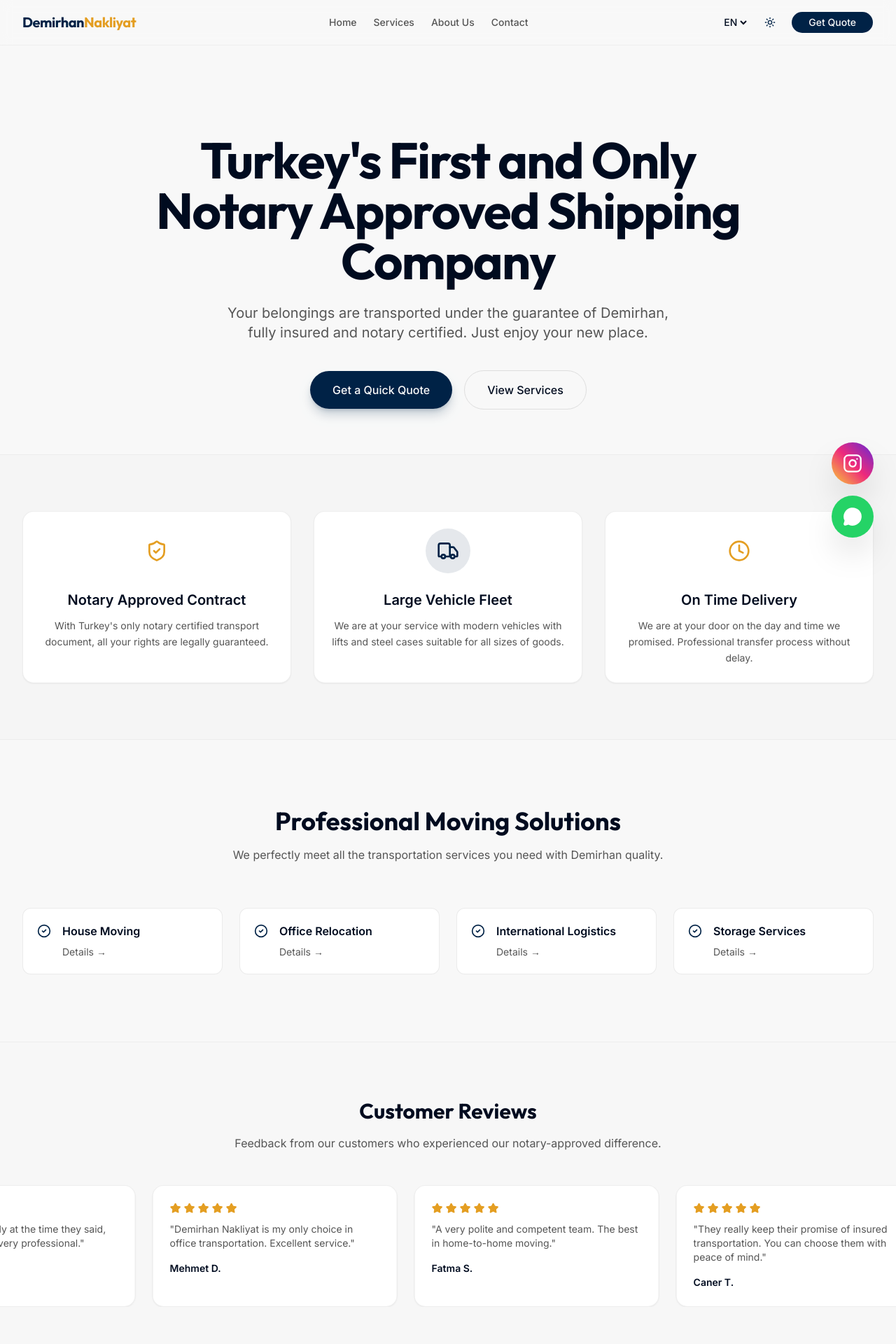
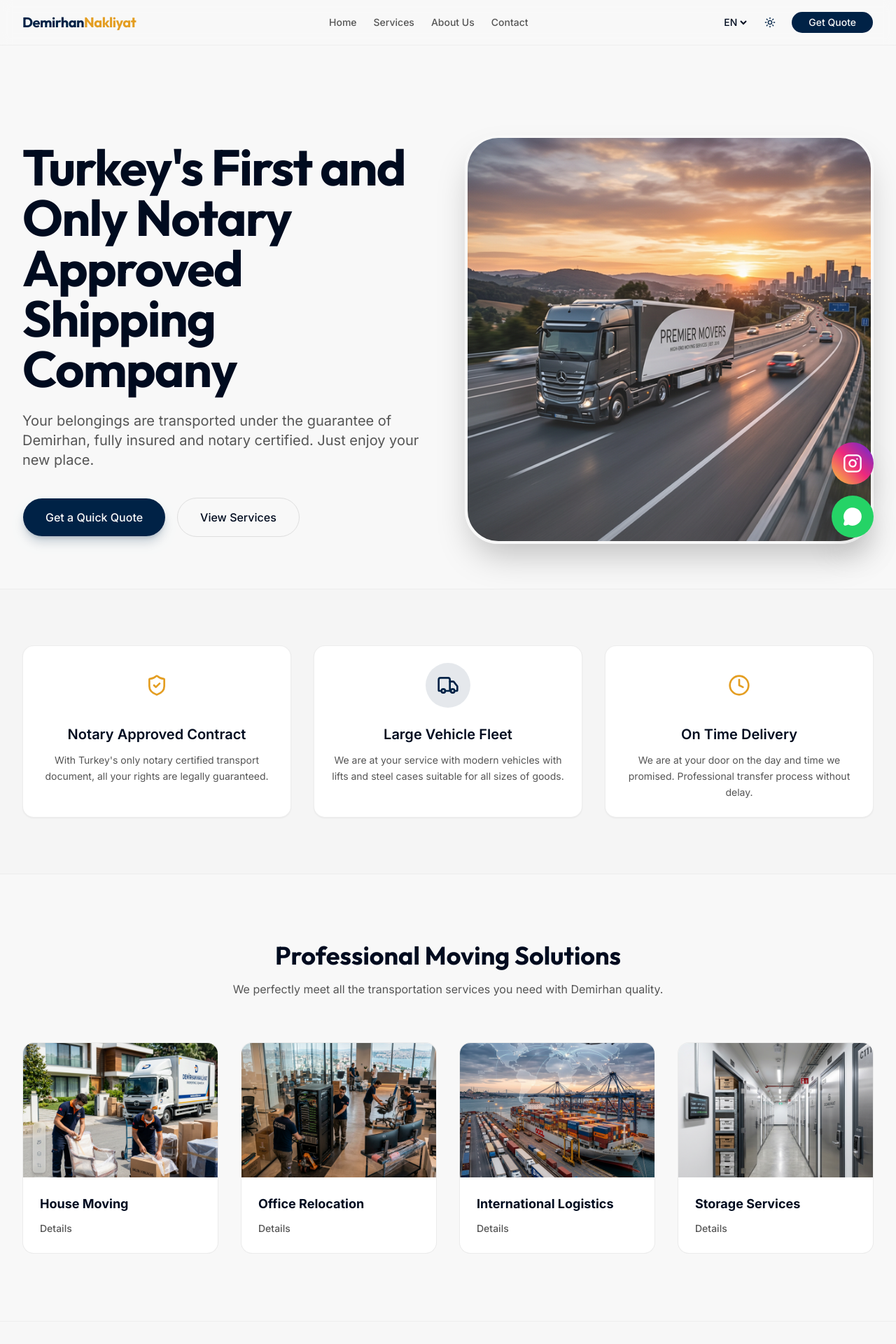
Before and after one commit to demirehanbayram/demirhanNakliyat, a Next.js app: page /en in a window 1280 px wide. Shown: the top 1920 px of the page at 70% size. Built offline with nearby package versions, Linux system fonts and the light colour scheme.

Commit message:
feat: implement initial home page with hero, services, testimonials, and quote sections, and add a new Header component.

```diff
--- a/src/app/[locale]/page.tsx
+++ b/src/app/[locale]/page.tsx
@@ -1,7 +1,8 @@
 import { useTranslations } from "next-intl";
 import { Button } from "@/components/ui/button";
 import { Link } from "@/i18n/routing";
-import { ShieldCheck, Truck, Clock, CheckCircle2, MapPin, Package, Phone, Star } from "lucide-react";
+import { ShieldCheck, Truck, Clock, CheckCircle2, MapPin, Package, Phone, Star, ArrowRight } from "lucide-react";
+import Image from "next/image";
 
 export default function HomePage() {
   const tHero = useTranslations("Hero");
@@ -17,10 +18,10 @@
   }
 
   const services = [
-    tServices("home"),
-    tServices("office"),
-    tServices("international"),
-    tServices("storage")
+    { name: tServices("home"), href: "/services/home-moving", image: "/images/services/home-moving.png" },
+    { name: tServices("office"), href: "/services/office-moving", image: "/images/services/office-moving.png" },
+    { name: tServices("international"), href: "/services/international", image: "/images/services/international.png" },
+    { name: tServices("storage"), href: "/services/storage", image: "/images/services/storage.png" }
   ];
 
 
@@ -30,22 +31,38 @@
       {/* 1. Hero Section */}
       <section className="relative overflow-hidden bg-background pt-16 md:pt-24 lg:pt-32 pb-16">
         <div className="absolute inset-0 bg-gold-500/5 dark:bg-primary/10 -z-10" />
-        <div className="container max-w-7xl mx-auto px-4 lg:px-8 text-center">
-          <h1 className="text-4xl md:text-5xl lg:text-7xl font-bold tracking-tight text-foreground font-outfit max-w-4xl mx-auto leading-tight">
+        <div className="container max-w-7xl mx-auto px-4 lg:px-8">
+          <div className="grid grid-cols-1 lg:grid-cols-2 gap-12 items-center text-left">
+            <div>
+              <h1 className="text-4xl md:text-5xl lg:text-7xl font-bold tracking-tight text-foreground font-outfit leading-tight">
                 {tHero("title")}
               </h1>
-          <p className="mt-6 text-lg md:text-xl text-muted-foreground max-w-2xl mx-auto leading-relaxed">
+              <p className="mt-6 text-lg md:text-xl text-muted-foreground max-w-2xl leading-relaxed">
                 {tHero("subtitle")}
               </p>
-          <div className="mt-10 flex flex-col sm:flex-row gap-4 justify-center items-center">
+              <div className="mt-10 flex flex-col sm:flex-row gap-4">
+                <Link href="#quote" className="w-full sm:w-auto">
                   <Button size="lg" className="h-14 px-8 text-base rounded-full bg-primary hover:bg-primary/90 text-primary-foreground shadow-lg shadow-primary/20 transition-all w-full sm:w-auto">
                     {tHero("cta")}
                   </Button>
+                </Link>
                 <Link href="/services">
                   <Button size="lg" variant="outline" className="h-14 px-8 text-base rounded-full border-border hover:bg-muted w-full sm:w-auto">
                     {tHero("services_btn")}
                   </Button>
                 </Link>
+              </div>
+            </div>
+            <div className="relative aspect-[16/9] lg:aspect-square rounded-[3rem] overflow-hidden shadow-2xl border-4 border-background">
+              <Image
+                src="/images/hero.png"
+                alt="Demirhan Nakliyat Hero"
+                fill
+                className="object-cover"
+                priority
+              />
+              <div className="absolute inset-0 bg-gradient-to-t from-background/20 to-transparent" />
+            </div>
           </div>
         </div>
       </section>
@@ -89,15 +106,28 @@
             <p className="text-muted-foreground">{tServices("subtitle")}</p>
           </div>
 
-          <div className="grid grid-cols-1 sm:grid-cols-2 lg:grid-cols-4 gap-6">
+          <div className="grid grid-cols-1 sm:grid-cols-2 lg:grid-cols-4 gap-8">
             {services.map((service, i) => (
-              <div key={i} className="group flex items-start gap-4 p-5 rounded-xl border border-border/60 hover:border-primary/50 hover:shadow-md transition-all cursor-pointer bg-card">
-                <CheckCircle2 className="w-5 h-5 text-primary shrink-0 mt-0.5" />
-                <div>
-                  <h4 className="font-semibold text-foreground group-hover:text-primary transition-colors">{service}</h4>
-                  <Link href="/services" className="text-sm text-muted-foreground mt-2 inline-block hover:underline">{tServices("details")} &rarr;</Link>
+              <Link key={i} href={service.href} className="group">
+                <div className="relative overflow-hidden rounded-2xl border border-border/60 bg-card hover:border-primary/50 hover:shadow-xl transition-all h-full">
+                  <div className="relative h-48 overflow-hidden">
+                    <Image
+                      src={service.image}
+                      alt={service.name}
+                      fill
+                      className="object-cover group-hover:scale-110 transition-transform duration-500"
+                    />
+                    <div className="absolute inset-0 bg-gradient-to-t from-black/60 via-transparent to-transparent opacity-0 group-hover:opacity-100 transition-opacity" />
+                  </div>
+                  <div className="p-6">
+                    <div className="flex items-center justify-between mb-2">
+                      <h4 className="font-bold text-lg text-foreground group-hover:text-primary transition-colors">{service.name}</h4>
+                      <ArrowRight className="w-5 h-5 text-primary opacity-0 group-hover:opacity-100 -translate-x-2 group-hover:translate-x-0 transition-all" />
+                    </div>
+                    <span className="text-sm text-muted-foreground font-medium">{tServices("details")}</span>
                   </div>
                 </div>
+              </Link>
             ))}
           </div>
         </div>
@@ -144,7 +174,7 @@
       </section>
 
       {/* 4. Quick Quote CTA Form Container */}
-      <section className="py-20 bg-primary/5 border-t border-border/40 relative">
+      <section id="quote" className="py-20 bg-primary/5 border-t border-border/40 relative">
         <div className="container max-w-5xl mx-auto px-4 lg:px-8">
           <div className="bg-card rounded-3xl p-8 lg:p-12 border border-border/50 shadow-xl overflow-hidden relative z-10">
             <div className="absolute top-0 right-0 w-64 h-64 bg-gold-500/10 rounded-full blur-3xl -z-10 -translate-y-1/2 translate-x-1/3"></div>
--- a/src/components/layout/Header.tsx
+++ b/src/components/layout/Header.tsx
@@ -40,9 +40,11 @@
         <div className="flex items-center gap-3">
           <LanguageSwitcher />
           <ThemeToggle />
-          <Button className="hidden md:inline-flex bg-primary text-primary-foreground hover:bg-primary/90 rounded-full px-6">
-            {t("quote")}
-          </Button>
+          <Link href="/#quote">
+            <Button className="hidden md:inline-flex bg-primary text-primary-foreground hover:bg-primary/90 rounded-full px-6">
+              {t("quote")}
+            </Button>
+          </Link>
         </div>
 
       </div>
```
Lines whose indentation alone changed are shown as unchanged.
